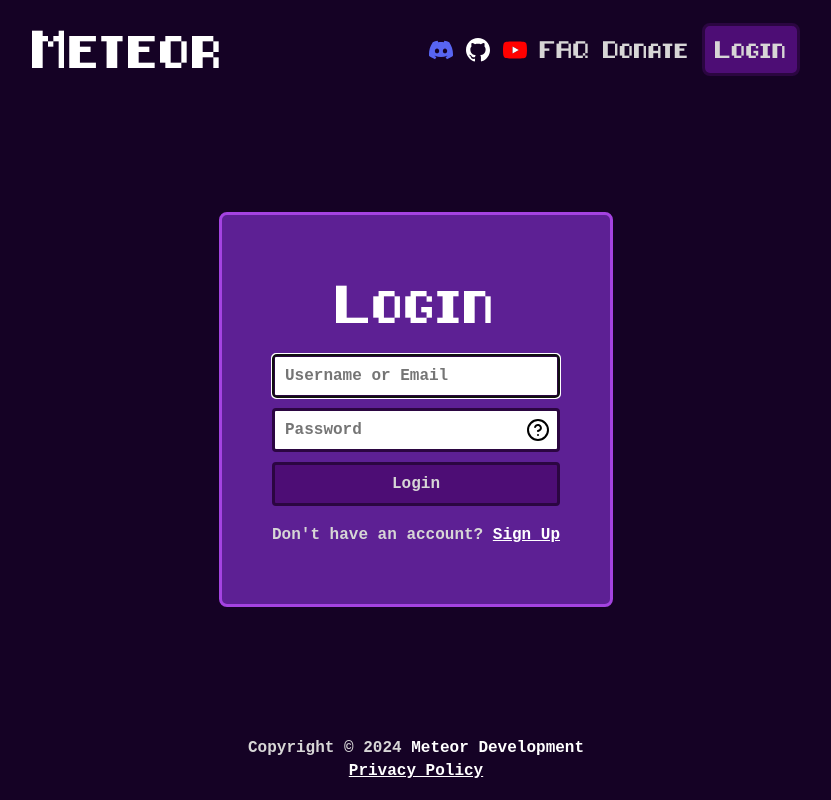
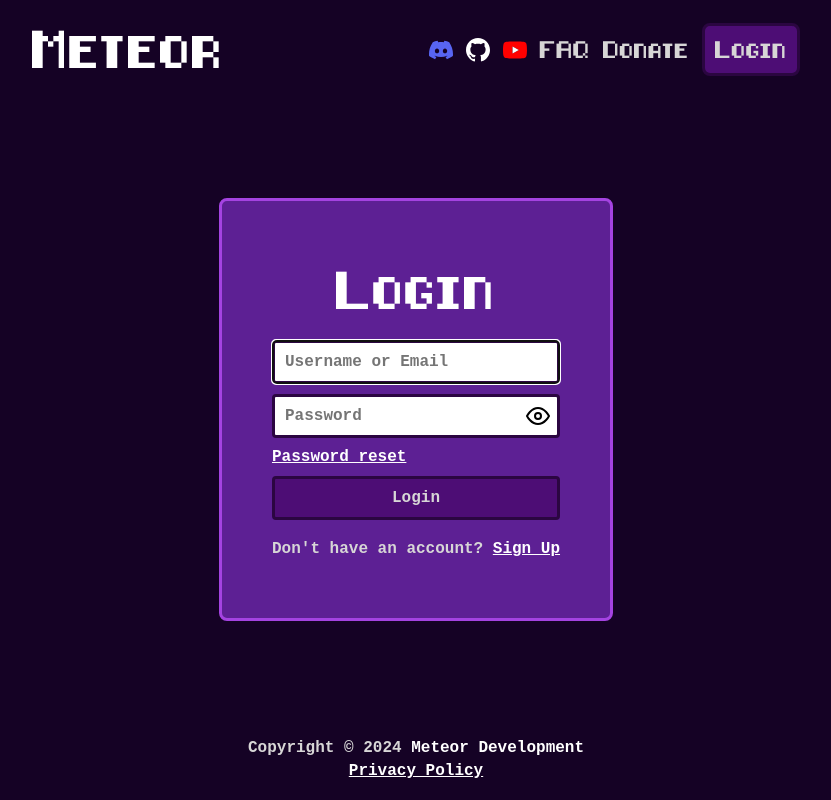
Before and after one commit to MeteorDevelopment/meteor-website, a SvelteKit app: page /login in a window 1280 px wide. Shown: the whole page, without its empty margins (224-1055 px from the left). Built offline with nearby package versions, Linux system fonts and the light colour scheme.

Commit message:
More password changes
- Move the reset to its own place (the icon was not clear)
- Add a pw visibility toggle

```diff
--- a/src/routes/login/+page.svelte
+++ b/src/routes/login/+page.svelte
@@ -9,7 +9,9 @@
     import {goto} from "$app/navigation";
 
     let name: string;
-    let password: string;
+    let password: string = "";
+    let passwordVisible: boolean = false;
+    let passwordInput: HTMLInputElement;
     let error: HTMLSpanElement;
 
     function submit() {
@@ -21,6 +23,11 @@
                 error.attributeStyleMap.set("display", "block");
                 error.textContent = reason;
             });
+    }
+
+    function togglePasswordVisibility() {
+        passwordVisible = !passwordVisible;
+        passwordInput.type = passwordVisible ? 'text' : 'password';
     }
 
     $: if (browser && $token) goto("/account");
@@ -35,9 +42,15 @@
             <input name="name" type="text" bind:value={name} placeholder="Username or Email" style="grid-column: 1;" required autofocus/>
 
             <div style="position: relative; grid-column: 1;">
-                <input name="password" type="password" bind:value={password} placeholder="Password" required style="padding-right: 34px;" />
-                <Link location="/forgotPassword" style="position: absolute; right: 10px; top: 50%; transform: translateY(-50%);"><Icon src="help-circle" /></Link>
+                <input name="password" bind:this={passwordInput} type="password" bind:value={password}
+                       placeholder="Password" required style="padding-right: 34px;"/>
+
+                <button type="button" on:click={togglePasswordVisibility} class="password-toggle">
+                    <Icon src={passwordVisible ? 'eye-off' : 'eye'}/>
+                </button>
             </div>
+
+            <Link location="/forgotPassword" style="grid-column: 1;">Password reset</Link>
 
             <button type="submit" style="grid-column: 1;">Login</button>
 
@@ -47,3 +60,17 @@
         </div>
     </Form>
 </Centered>
+
+<style>
+    .password-toggle {
+        position: absolute;
+        right: 10px;
+        top: 50%;
+        transform: translateY(-50%);
+        padding: 0;
+        border: none !important;
+        background: none !important;
+        width: 24px;
+        height: 24px;
+    }
+</style>
```
Also changed, not shown: static/icons/eye-off.svg (added), static/icons/eye.svg (added).
